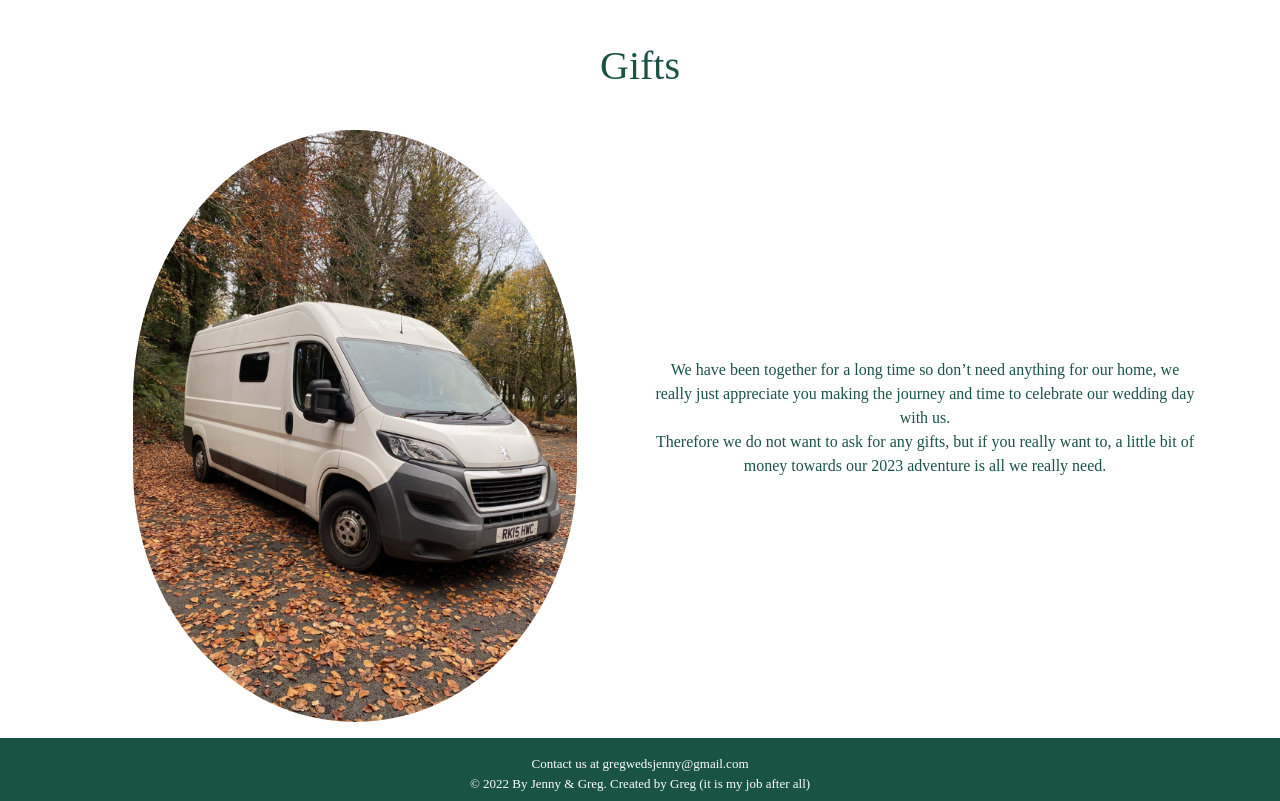
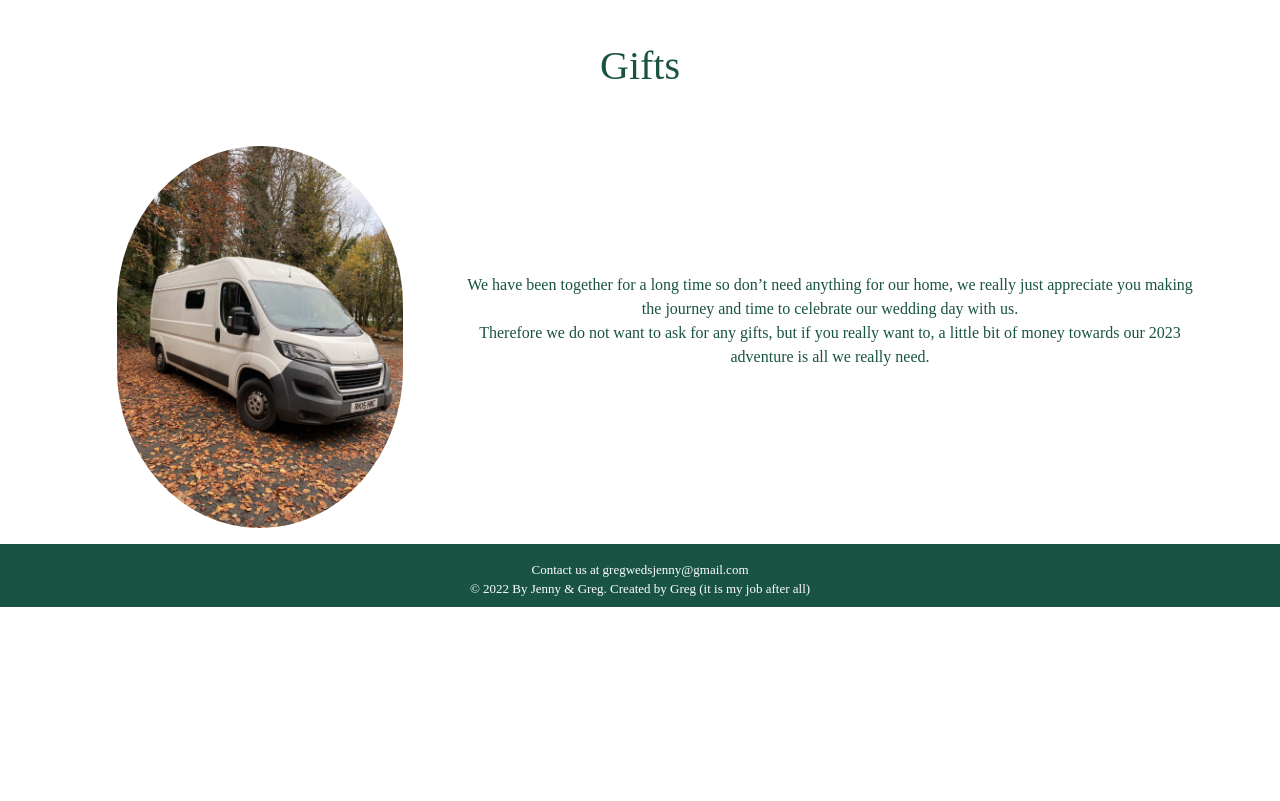
Before and after one commit to Greg12Thomson/gregJennyWedding2022, a React (Create React App) app: page / in a window 1280 px wide. Shown: the part 4680-5481 px from the top of the page. After the commit the page ends 5287 px from the top, so only its background shows below. Built offline with nearby package versions, Linux system fonts and the light colour scheme; no server answers; a web font is replaced by a local one; what aws-amplify would draw is missing.

Commit message:
Style fix

```diff
--- a/src/components/Gifts.tsx
+++ b/src/components/Gifts.tsx
@@ -10,10 +10,10 @@ function Gifts() {
                     Gifts
                 </h1>
                 <Row>
-                    <Col className="her-side" xs={12} md={6}>
+                    <Col className="her-side" xs={12} md={4}>
                         <Image src={VanImage} thumbnail/>
                     </Col>
-                    <Col className="gifts" xs={12} md={6} >
+                    <Col className="gifts" xs={12} md={8} >
                         <p>
                             We have been together for a long time so don’t need anything for our home, we really just  appreciate you making the journey and time to celebrate our wedding day with us. <br/>
                             Therefore we do not want to ask for any gifts, but if you really want to, a little bit of money towards our 2023 adventure is all we really need.
--- a/src/style/index.scss
+++ b/src/style/index.scss
@@ -136,8 +136,8 @@ code {
 .gifts-page {
   .img-thumbnail {
     border: none;
-    border-radius: 18rem;
-    padding: 0 3rem 1rem 3rem;
+    border-radius: 40rem;
+    padding: 1rem 2rem;
   }
 }
 .gifts {
```
